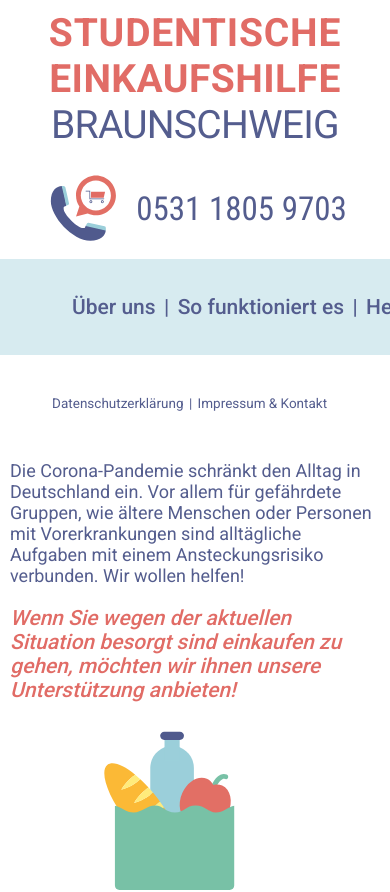
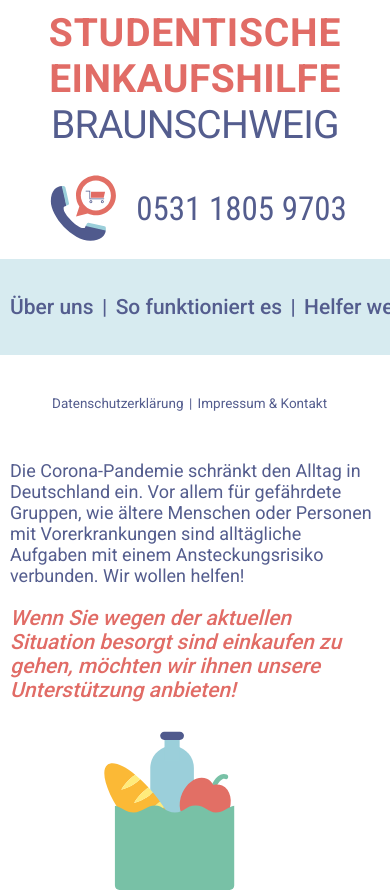
Before and after one commit to Netronaut/Coronahilfe-BS, a Next.js app: page / in a window 390 px wide. Shown: the top 892 px of the page. Built offline with nearby package versions, Linux system fonts and the light colour scheme.

Commit message:
fix navigation small breakpoint

```diff
--- a/components/layout/Badge.tsx
+++ b/components/layout/Badge.tsx
@@ -1,5 +1,5 @@
 import React from 'react';
-import styled, { css } from 'styled-components';
+import styled from 'styled-components';
 import { Telephone } from '../Icons';
 import { Splash } from '../Typography';
 import { breakpoints } from './theme';
--- a/components/layout/Navigation/Navigation.tsx
+++ b/components/layout/Navigation/Navigation.tsx
@@ -1,20 +1,27 @@
 import React from 'react';
-import styled from 'styled-components';
+import styled, { css } from 'styled-components';
 import Link from 'next/link';
 import { Navigation as NavigationFont, NavigationSmall } from '../../Typography';
 import { TUBS, Sandkasten as SandkastenLogo } from '../../Icons';
 import { Row, useMediaQuery } from '../../Grid';
+import { breakpoints } from '../theme';
 
 const Container = styled.div`
   display: flex;
   align-items: center;
   justify-content: space-between;
   white-space: nowrap;
+  overflow: auto;
 
   ${({ theme }): string => `
     height: ${theme.grid.navigation.height};
-    padding: 0 ${theme.grid.layout.right.small} 0 ${theme.grid.layout.left.small};
+    padding: 0 10px;
     background-color: ${theme.colors.bluewhite};
+
+    ${breakpoints.medium(`
+        padding: 0 ${theme.grid.layout.right.small} 0 ${theme.grid.layout.left.small};
+    `)}
+
   `};
 `;
 
--- a/components/layout/theme.ts
+++ b/components/layout/theme.ts
@@ -77,12 +77,12 @@ export const theme = {
 };
 
 export const breakpoints = {
-  large: (innerCSS: string): string => `
+  large: (innerCSS: string | FlattenSimpleInterpolation): string => `
     @media screen and (min-width: 1440px) {
       ${innerCSS}
     }
   `,
-  medium: (innerCSS: string): string => `
+  medium: (innerCSS: string | FlattenSimpleInterpolation): string => `
     @media screen and (min-width: 1024px) {
       ${innerCSS}
     }
```
